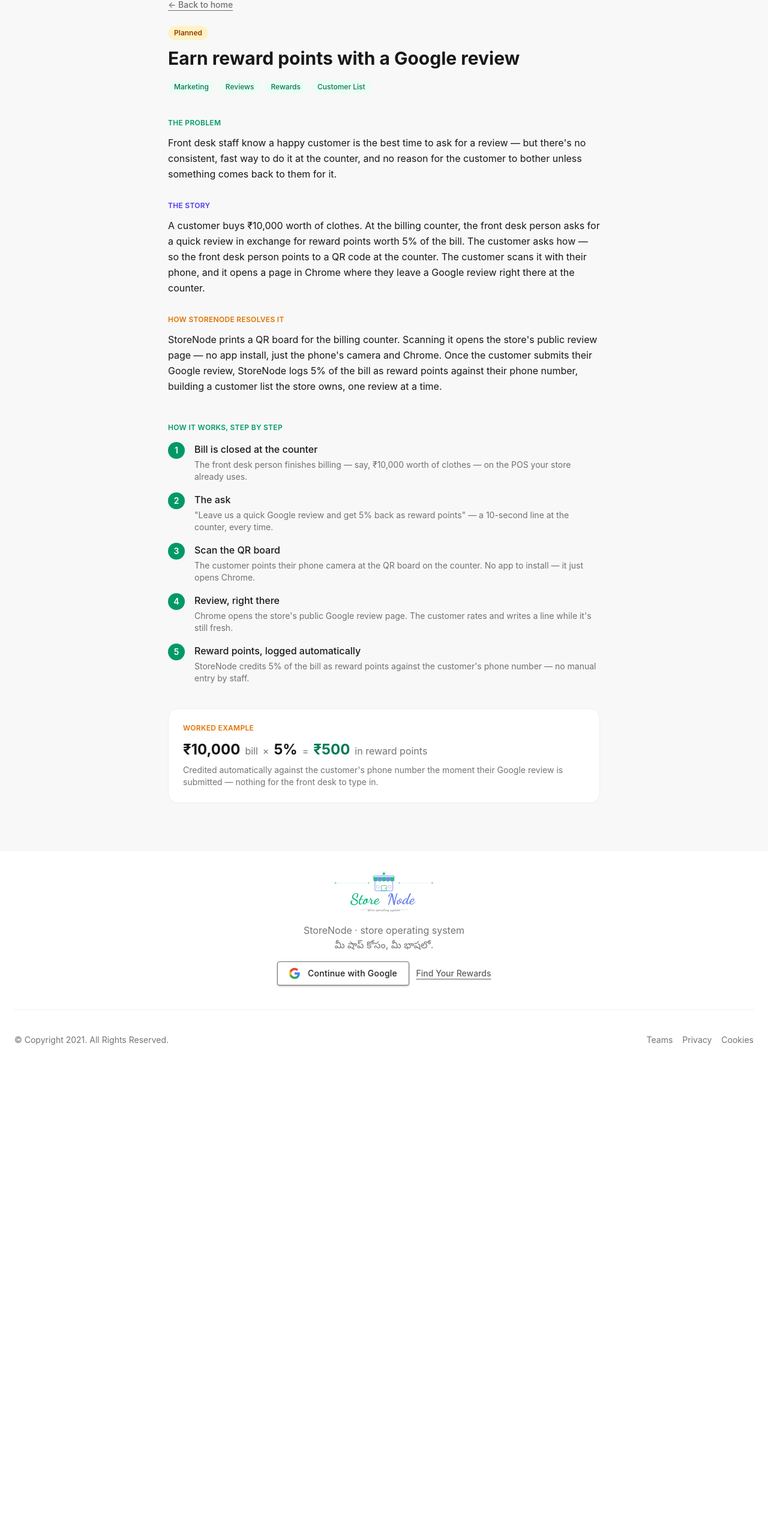
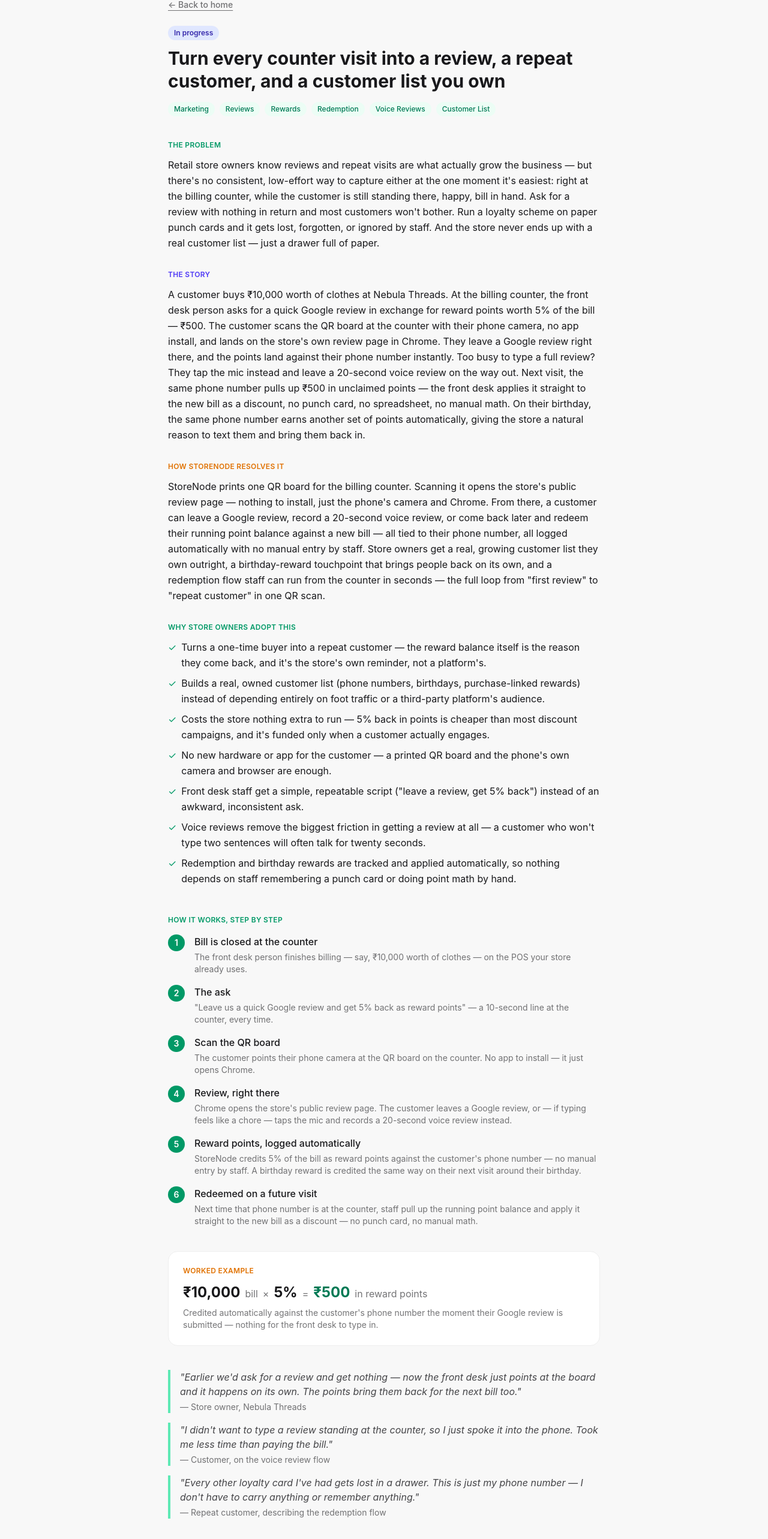
Before and after one commit to storenode/pwa-web-app, a React (Vite) app: page /scenarios/qr-review-reward in a window 1280 px wide. Shown: the part 181-2747 px from the top of the page at 60% size. Before the commit the page ends 1957 px from the top, so only its background shows below. Built offline with nearby package versions, Linux system fonts and the light colour scheme; no server answers.

Commit message:
updated Rewards scenario

```diff
--- a/src/modules/public/pages/ScenarioDetail.tsx
+++ b/src/modules/public/pages/ScenarioDetail.tsx
@@ -93,6 +93,38 @@
         <p className="mt-3 text-base-content leading-relaxed">{scenario.resolution}</p>
       </section>
 
+      {scenario.benefits.length > 0 && (
+        <section className="mt-8">
+          <h2 className="text-xs font-semibold tracking-wide uppercase text-emerald-600 dark:text-emerald-400">
+            Why store owners adopt this
+          </h2>
+          <ul className="mt-3 space-y-2">
+            {scenario.benefits.map((benefit) => (
+              <li key={benefit} className="flex gap-2 text-base-content leading-relaxed">
+                <span className="text-emerald-600 dark:text-emerald-400">✓</span>
+                <span>{benefit}</span>
+              </li>
+            ))}
+          </ul>
+        </section>
+      )}
+
+      {scenario.quotes.length > 0 && (
+        <section className="mt-8 space-y-4">
+          {scenario.quotes.map((q) => (
+            <blockquote
+              key={q.quote}
+              className="border-l-4 border-emerald-300 dark:border-emerald-700 pl-4 italic text-base-content/80"
+            >
+              "{q.quote}"
+              <footer className="mt-1 text-sm not-italic text-base-content/60">
+                — {q.attribution}
+              </footer>
+            </blockquote>
+          ))}
+        </section>
+      )}
+
       {scenario.demoVideoUrl && (
         <section className="mt-10">
           <a
--- a/src/modules/public/scenarios/getAllScenarios.ts
+++ b/src/modules/public/scenarios/getAllScenarios.ts
@@ -13,6 +13,10 @@
   story: string;
   /** (3) how StoreNode resolves it, in-product terms */
   resolution: string;
+  /** Selling points for a retail store owner deciding whether to adopt this — concrete, not feature-list fluff. */
+  benefits: string[];
+  /** Short testimonial-style quotes (store owner / customer voice) reinforcing the story. */
+  quotes: { quote: string; attribution: string }[];
   demoVideoUrl: string | null;
   /** path to the Playwright spec covering this scenario, e.g. "e2e/scenarios/campaign-approval.spec.ts" */
   e2eSpec: string | null;
@@ -25,15 +29,52 @@
   {
     slug: "qr-review-reward",
     version: "",
-    status: "planned",
-    title: "Earn reward points with a Google review",
-    tags: ["Marketing", "Reviews", "Rewards", "Customer List"],
+    // Rewards (birthday + Google-review channel click), bill-based point
+    // redemption, and voice reviews are all built and working end-to-end.
+    // Flip to "released" + set `version` in the same commit as the git tag
+    // once this ships to real stores.
+    status: "in-progress",
+    title: "Turn every counter visit into a review, a repeat customer, and a customer list you own",
+    tags: [
+      "Marketing",
+      "Reviews",
+      "Rewards",
+      "Redemption",
+      "Voice Reviews",
+      "Customer List",
+    ],
     problem:
-      "Front desk staff know a happy customer is the best time to ask for a review — but there's no consistent, fast way to do it at the counter, and no reason for the customer to bother unless something comes back to them for it.",
+      "Retail store owners know reviews and repeat visits are what actually grow the business — but there's no consistent, low-effort way to capture either at the one moment it's easiest: right at the billing counter, while the customer is still standing there, happy, bill in hand. Ask for a review with nothing in return and most customers won't bother. Run a loyalty scheme on paper punch cards and it gets lost, forgotten, or ignored by staff. And the store never ends up with a real customer list — just a drawer full of paper.",
     story:
-      "A customer buys ₹10,000 worth of clothes. At the billing counter, the front desk person asks for a quick review in exchange for reward points worth 5% of the bill. The customer asks how — so the front desk person points to a QR code at the counter. The customer scans it with their phone, and it opens a page in Chrome where they leave a Google review right there at the counter.",
+      "A customer buys ₹10,000 worth of clothes at Nebula Threads. At the billing counter, the front desk person asks for a quick Google review in exchange for reward points worth 5% of the bill — ₹500. The customer scans the QR board at the counter with their phone camera, no app install, and lands on the store's own review page in Chrome. They leave a Google review right there, and the points land against their phone number instantly. Too busy to type a full review? They tap the mic instead and leave a 20-second voice review on the way out. Next visit, the same phone number pulls up ₹500 in unclaimed points — the front desk applies it straight to the new bill as a discount, no punch card, no spreadsheet, no manual math. On their birthday, the same phone number earns another set of points automatically, giving the store a natural reason to text them and bring them back in.",
     resolution:
-      "StoreNode prints a QR board for the billing counter. Scanning it opens the store's public review page — no app install, just the phone's camera and Chrome. Once the customer submits their Google review, StoreNode logs 5% of the bill as reward points against their phone number, building a customer list the store owns, one review at a time.",
+      "StoreNode prints one QR board for the billing counter. Scanning it opens the store's public review page — nothing to install, just the phone's camera and Chrome. From there, a customer can leave a Google review, record a 20-second voice review, or come back later and redeem their running point balance against a new bill — all tied to their phone number, all logged automatically with no manual entry by staff. Store owners get a real, growing customer list they own outright, a birthday-reward touchpoint that brings people back on its own, and a redemption flow staff can run from the counter in seconds — the full loop from \"first review\" to \"repeat customer\" in one QR scan.",
+    benefits: [
+      "Turns a one-time buyer into a repeat customer — the reward balance itself is the reason they come back, and it's the store's own reminder, not a platform's.",
+      "Builds a real, owned customer list (phone numbers, birthdays, purchase-linked rewards) instead of depending entirely on foot traffic or a third-party platform's audience.",
+      "Costs the store nothing extra to run — 5% back in points is cheaper than most discount campaigns, and it's funded only when a customer actually engages.",
+      "No new hardware or app for the customer — a printed QR board and the phone's own camera and browser are enough.",
+      "Front desk staff get a simple, repeatable script (\"leave a review, get 5% back\") instead of an awkward, inconsistent ask.",
+      "Voice reviews remove the biggest friction in getting a review at all — a customer who won't type two sentences will often talk for twenty seconds.",
+      "Redemption and birthday rewards are tracked and applied automatically, so nothing depends on staff remembering a punch card or doing point math by hand.",
+    ],
+    quotes: [
+      {
+        quote:
+          "Earlier we'd ask for a review and get nothing — now the front desk just points at the board and it happens on its own. The points bring them back for the next bill too.",
+        attribution: "Store owner, Nebula Threads",
+      },
+      {
+        quote:
+          "I didn't want to type a review standing at the counter, so I just spoke it into the phone. Took me less time than paying the bill.",
+        attribution: "Customer, on the voice review flow",
+      },
+      {
+        quote:
+          "Every other loyalty card I've had gets lost in a drawer. This is just my phone number — I don't have to carry anything or remember anything.",
+        attribution: "Repeat customer, describing the redemption flow",
+      },
+    ],
     demoVideoUrl: null,
     e2eSpec: null,
   },
--- a/src/modules/public/scenarios/google-rewards/google-rewards.tsx
+++ b/src/modules/public/scenarios/google-rewards/google-rewards.tsx
@@ -38,12 +38,17 @@
   {
     title: "Review, right there",
     detail:
-      "Chrome opens the store's public Google review page. The customer rates and writes a line while it's still fresh.",
+      "Chrome opens the store's public review page. The customer leaves a Google review, or — if typing feels like a chore — taps the mic and records a 20-second voice review instead.",
   },
   {
     title: "Reward points, logged automatically",
     detail:
-      "StoreNode credits 5% of the bill as reward points against the customer's phone number — no manual entry by staff.",
+      "StoreNode credits 5% of the bill as reward points against the customer's phone number — no manual entry by staff. A birthday reward is credited the same way on their next visit around their birthday.",
+  },
+  {
+    title: "Redeemed on a future visit",
+    detail:
+      "Next time that phone number is at the counter, staff pull up the running point balance and apply it straight to the new bill as a discount — no punch card, no manual math.",
   },
 ];
 
@@ -127,6 +132,27 @@
         </p>
       </section>
 
+      {scenario.benefits.length > 0 && (
+        <section className="mt-8">
+          <h2 className="text-xs font-semibold tracking-wide uppercase text-emerald-600 dark:text-emerald-400">
+            Why store owners adopt this
+          </h2>
+          <ul className="mt-3 space-y-2">
+            {scenario.benefits.map((benefit) => (
+              <li
+                key={benefit}
+                className="flex gap-2 text-base-content leading-relaxed"
+              >
+                <span className="text-emerald-600 dark:text-emerald-400">
+                  ✓
+                </span>
+                <span>{benefit}</span>
+              </li>
+            ))}
+          </ul>
+        </section>
+      )}
+
       {/* Working details specific to this scenario — the step-by-step flow
           and a worked reward example, developed independently of the
           generic scenario template. */}
@@ -171,6 +197,22 @@
         </p>
       </section>
 
+      {scenario.quotes.length > 0 && (
+        <section className="mt-10 space-y-4">
+          {scenario.quotes.map((q) => (
+            <blockquote
+              key={q.quote}
+              className="border-l-4 border-emerald-300 dark:border-emerald-700 pl-4 italic text-base-content/80"
+            >
+              "{q.quote}"
+              <footer className="mt-1 text-sm not-italic text-base-content/60">
+                — {q.attribution}
+              </footer>
+            </blockquote>
+          ))}
+        </section>
+      )}
+
       {scenario.demoVideoUrl && (
         <section className="mt-10">
           <a
```
